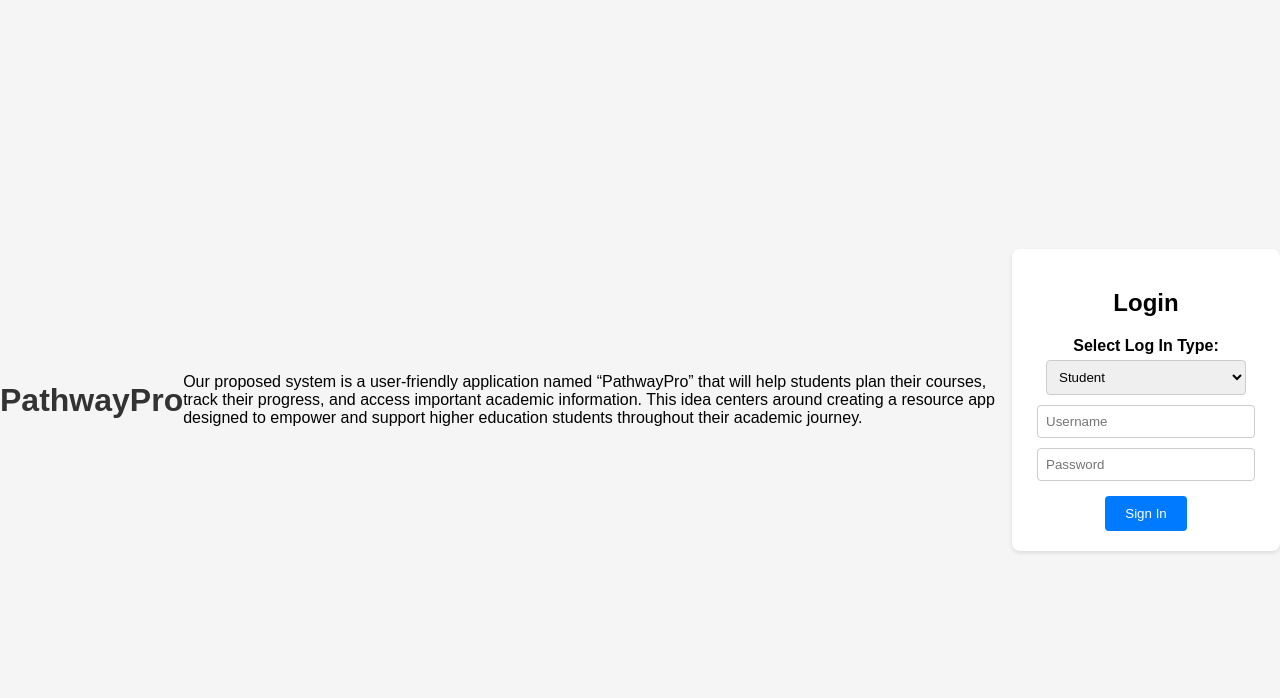
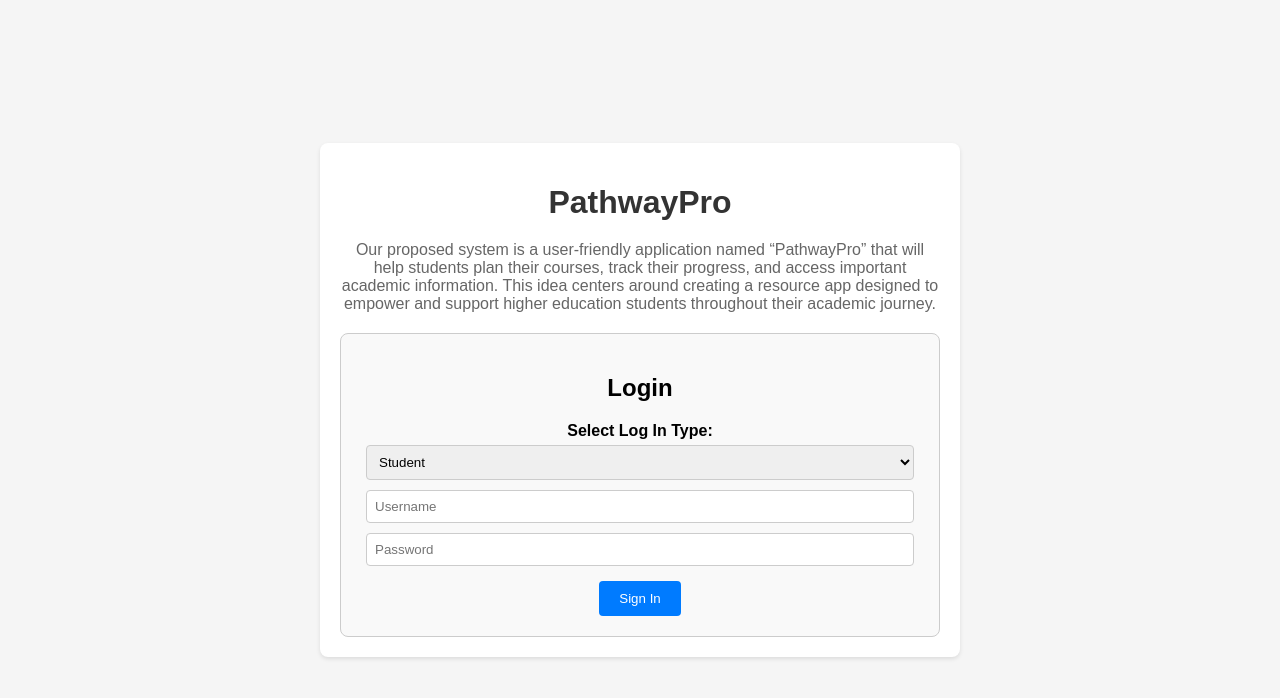
Before and after one commit to matthew-oleary02/PathwayPro, a Flask app: page / in a window 1280 px wide. Shown: the top 698 px of the page. Run offline with Flask 3, Linux system fonts and the light colour scheme.

Commit message:
edited index to move h1 and p into div "container" to fix layout preview when running the file.

```diff
--- a/templates/index.html
+++ b/templates/index.html
@@ -7,12 +7,13 @@
     <link rel="stylesheet" href="styles.css">
 </head>
 <body>
+    <div class="container">
         <h1>PathwayPro</h1>
-    <p> Our proposed system is a user-friendly application named “PathwayPro” that will help students plan their courses,
+        <p>Our proposed system is a user-friendly application named “PathwayPro” that will help students plan their courses,
             track their progress, and access important academic information. This idea centers around creating a resource app
-        designed to empower and support higher education students throughout their academic journey. </p>
+            designed to empower and support higher education students throughout their academic journey.</p>
 
-    <div class="container">
+        <div class="form-container">
             <h2>Login</h2>
 
             <label for="courseType">Select Log In Type:</label>
@@ -29,5 +30,6 @@
 
             <button onclick="SignIn()">Sign In</button>
         </div>
+    </div>
 </body>
 </html>
--- a/templates/styles.css
+++ b/templates/styles.css
@@ -14,10 +14,26 @@ body {
   padding: 20px;
   border-radius: 8px;
   box-shadow: 0 2px 4px rgba(0, 0, 0, 0.1);
+  width: 80%;
+  max-width: 600px;
 }
 
 h1 {
   color: #333;
+  margin-bottom: 20px;
+}
+
+p {
+  color: #666;
+  margin-bottom: 20px;
+}
+
+.form-container {
+  text-align: center;
+  border: 1px solid #ccc;
+  padding: 20px;
+  border-radius: 8px;
+  background-color: #f9f9f9;
 }
 
 label {
@@ -28,9 +44,10 @@ body {
 select {
   margin: 5px;
   padding: 8px;
-    width: 200px;
+  width: calc(100% - 10px);
   border: 1px solid #ccc;
   border-radius: 4px;
+  box-sizing: border-box;
 }
 
 button {
```
Lines whose indentation alone changed are shown as unchanged.
